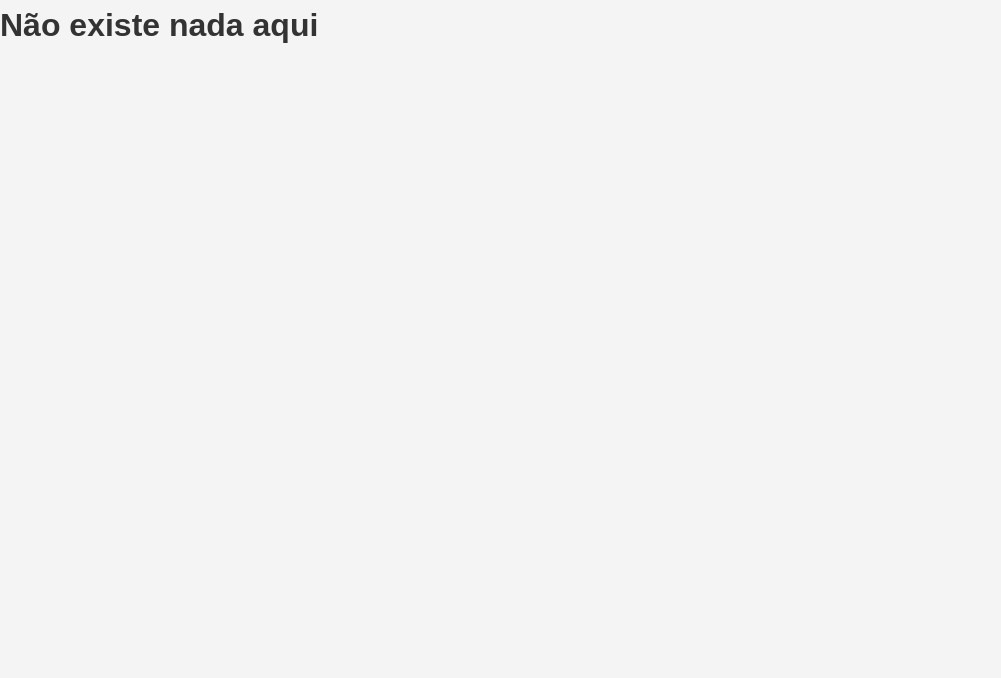
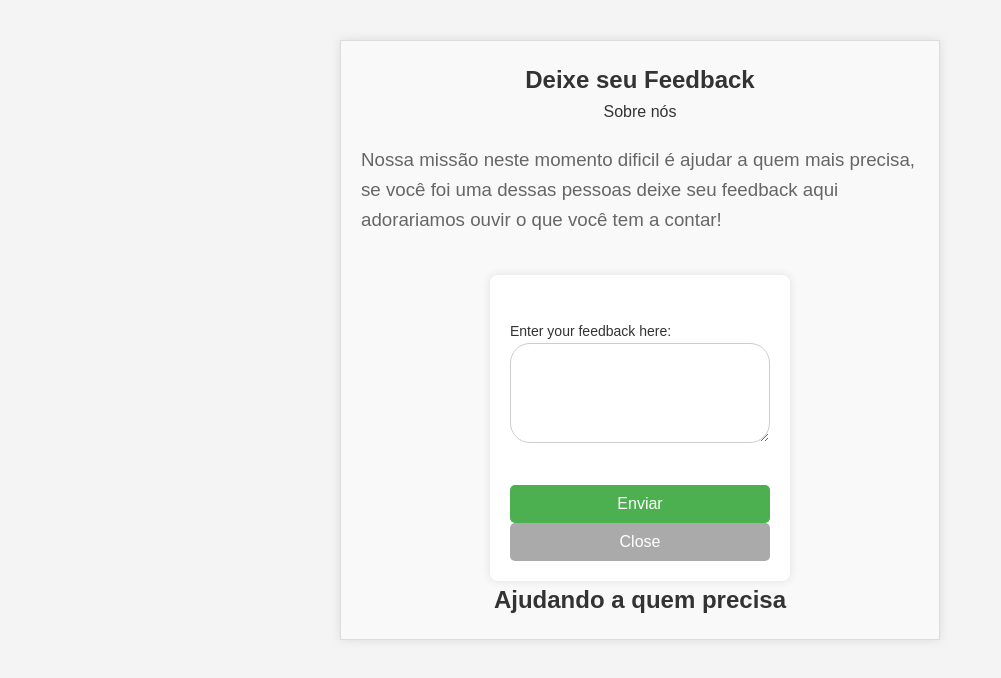
Before and after one commit to diogohr01/doacao-roupas, a React (Create React App) app: page /Contato/1 in a window 1280 px wide. Shown: the top 678 px of the page, without its empty margins (0-1001 px from the left). Built offline with nearby package versions, Linux system fonts and the light colour scheme.

Commit message:
criado component contato

```diff
--- /dev/null
+++ b/src/Contato/contato.jsx
@@ -0,0 +1,53 @@
+import React, { useState } from 'react';
+import { useLocation, useNavigate } from 'react-router-dom';
+import axios from 'axios';
+import styles from './contato.module.css';
+
+const Contato = () => {
+  const location = useLocation();
+  const navigate = useNavigate();
+
+  const config = {
+    headers: {
+      'Content-Type': 'application/json',
+      'Authorization': `Token cab1c9c2bd96e108f7c3695ea1af98f0abc9a1a9`
+    }
+  };
+
+  const [name, setName] = useState('');
+  const [email, setEmail] = useState('');
+  const [feedback, setFeedback] = useState('');
+
+  const handleSubmit = async (event) => {
+    event.preventDefault();
+    console.log(`Feedback enviado: ${name} - ${email} - ${feedback}`);
+
+    try {
+      const response = await axios.post('/api/feedback', { name, email, feedback }, config);
+      console.log(response.data);
+    } catch (error) {
+      console.error('Error sending feedback:', error);
+    }
+  };
+
+  return (
+    <div className={styles.feedbackForm}>
+      <h2>Deixe seu Feedback</h2>
+      <p>Sobre nós</p>
+      <h3>Nossa missão neste momento dificil é ajudar a quem mais precisa, se você foi uma dessas pessoas deixe seu feedback aqui adorariamos ouvir o que você tem a contar!</h3>
+      <form onSubmit={handleSubmit}>
+        <br />
+        <label>
+          Enter your feedback here:
+          <textarea value={feedback} onChange={(event) => setFeedback(event.target.value)} />
+        </label>
+        <br />
+        <button type="submit">Enviar</button>
+        <button type="button" onClick={() => console.log('Close clicked!')}>Close</button>
+      </form>
+      <h2>Ajudando a quem precisa</h2>
+    </div>
+  );
+};
+
+export default Contato;
--- /dev/null
+++ b/src/Contato/contato.module.css
@@ -0,0 +1,77 @@
+/* contato.module.css */
+
+.feedbackForm {
+    max-width: 600px;
+    margin: 40px auto;
+    padding: 20px;
+    background-color: #f9f9f9;
+    border: 1px solid #ddd;
+    box-shadow: 0 0 10px rgba(0, 0, 0, 0.1);
+    display: flex;
+    flex-direction: column;
+    justify-content: center;
+    align-items: center;
+  }
+
+  .feedbackForm h2 {
+    margin-top: 0;
+    color: #333;
+  }
+
+  .feedbackForm p {
+    margin-bottom: 20px;
+  }
+
+  .feedbackForm h3 {
+    margin-bottom: 20px;
+    font-weight: normal;
+    color: #666;
+  }
+
+  .feedbackForm form {
+    margin-top: 20px;
+
+
+  }
+
+  .feedbackForm label {
+    display: block;
+    margin-bottom: 10px;
+    border-radius: 20px;
+  }
+
+  .feedbackForm textarea {
+    width: 100%;
+    height: 100px;
+    padding: 10px;
+    font-size: 16px;
+    border: 1px solid #ccc;
+    border-radius: 20px;
+
+  }
+
+  .feedbackForm button[type="submit"] {
+    background-color: #4CAF50;
+    color: #fff;
+    padding: 10px 20px;
+    border: none;
+    border-radius: 5px;
+    cursor: pointer;
+  }
+
+  .feedbackForm button[type="submit"]:hover {
+    background-color: #3e8e41;
+  }
+
+  .feedbackForm button[type="button"] {
+    background-color: #aaa;
+    color: #fff;
+    padding: 10px 20px;
+    border: none;
+    border-radius: 5px;
+    cursor: pointer;
+  }
+
+  .feedbackForm button[type="button"]:hover {
+    background-color: #888;
+  }
--- a/src/Portal beneficiario/PortalBeneficiario.jsx
+++ b/src/Portal beneficiario/PortalBeneficiario.jsx
@@ -161,7 +161,7 @@ const PortalBeneficiario = () => {
         <nav>
           <ul>
             <li><a onClick={() => navigate(`/agendamentos/${userId}`, { state: { userId: userToUse?.id, name: userToUse?.name } })}>Agendamentos</a></li>
-            <li><a href="#">Contato</a></li>
+            <li><a onClick={() => navigate(`/Contato/${userId}`, { state: { userId: userToUse?.id, name: userToUse?.name } })}>Contato</a></li>
           </ul>
         </nav>
         <h1>Portal do Beneficiário</h1>
--- a/src/index.js
+++ b/src/index.js
@@ -7,14 +7,15 @@ import App from './App';
 import PortalDoador from './portal doador/PortalDoador';
 import PortalBeneficiario from './Portal beneficiario/PortalBeneficiario';
 import Agendamentos from './portal doador/agendamentos/AgendamentosDoador';
-
+import Contato from './Contato/contato';
 const router = createBrowserRouter([
   {path: "/cadastro", element: <UserPost/>},
   {path: "*", element: <h1>Não existe nada aqui</h1>},
   {path: "/Login", element: <UserLogin/>},
   {path: "/doador/:doadorId", element: <PortalDoador /> },
   {path: "/beneficiario/:beneficiarioId", element: <PortalBeneficiario /> },
-  {path: "/agendamentos/:doadorId", element: <Agendamentos/>}
+  {path: "/agendamentos/:doadorId", element: <Agendamentos/>},
+  {path: "/Contato/:userid", element: <Contato/>}
 ])
 
 
```
